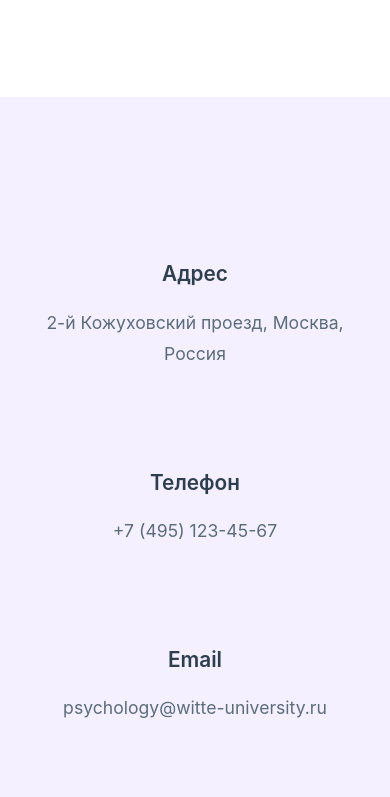
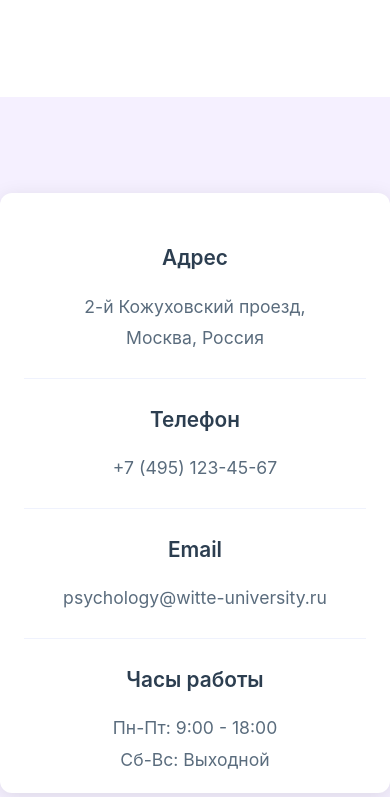
Before and after one commit to psixolog44/psixolog-cabinet, a Django app: page /contacts/ in a window 390 px wide. Shown: the part 383-1180 px from the top of the page. Run offline with Django 5.2, Linux system fonts and the light colour scheme; grey boxes are pictures that could not be loaded.

Commit message:
Fixed map UI

```diff
--- a/static/css/style.css
+++ b/static/css/style.css
@@ -489,16 +489,53 @@ section h2 {
     padding: 2rem 0;
 }
 
+.contacts-wrapper {
+    display: flex;
+    gap: 0;
+    align-items: stretch;
+    background: #ffffff;
+    border-radius: 12px;
+    overflow: hidden;
+    box-shadow: 0 4px 20px rgba(0, 0, 0, 0.1);
+    height: 600px;
+}
+
 .contacts-grid {
-    display: grid;
-    grid-template-columns: repeat(auto-fit, minmax(250px, 1fr));
-    gap: 2rem;
-    margin-top: 2rem;
+    flex: 0 0 40%;
+    display: flex;
+    flex-direction: column;
+    padding: 2rem;
+    height: 100%;
 }
 
 .contact-block {
+    flex: 1;
     text-align: center;
-    padding: 2rem 1.5rem;
+    padding: 1.5rem;
+    border-bottom: 1px solid rgba(102, 126, 234, 0.1);
+    display: flex;
+    flex-direction: column;
+    justify-content: center;
+}
+
+.contact-block:last-child {
+    border-bottom: none;
+}
+
+.map-container {
+    flex: 0 0 60%;
+    width: 100%;
+    height: 100%;
+    display: flex;
+    align-items: stretch;
+}
+
+.map-container iframe {
+    width: 100%;
+    height: 100%;
+    border: none;
+    display: block;
+    flex: 1;
 }
 
 .contact-block h3 {
@@ -515,22 +552,6 @@ section h2 {
     margin: 0;
 }
 
-.contacts-map {
-    background: #ffffff;
-}
-
-.contacts-map .section-content {
-    padding: 2rem 0;
-}
-
-.map-container {
-    width: 100%;
-    max-width: 1200px;
-    margin: 0 auto;
-    border-radius: 8px;
-    overflow: hidden;
-    box-shadow: 0 4px 20px rgba(0, 0, 0, 0.1);
-}
 
 .features {
     background: #f5f0ff;
@@ -719,8 +740,26 @@ section h2 {
         font-size: 1rem;
     }
 
+    .contacts-wrapper {
+        flex-direction: column;
+        gap: 0;
+    }
+
     .contacts-grid {
+        flex: 1;
         grid-template-columns: repeat(2, 1fr);
+        padding: 1.5rem;
+    }
+
+    .map-container {
+        flex: 1;
+        width: 100%;
+        min-height: 300px;
+        position: relative;
+    }
+
+    .contacts-wrapper {
+        min-height: auto;
     }
 
     @media (max-width: 600px) {
--- a/templates/contacts.html
+++ b/templates/contacts.html
@@ -12,6 +12,7 @@
 
 <section class="contacts-info">
     <div class="section-content">
+        <div class="contacts-wrapper">
             <div class="contacts-grid">
                 <div class="contact-block">
                     <h3>Адрес</h3>
@@ -30,13 +31,9 @@
                     <p>Пн-Пт: 9:00 - 18:00<br>Сб-Вс: Выходной</p>
                 </div>
             </div>
+            <div class="map-container">
+                <iframe src="https://www.google.com/maps/embed?pb=!1m18!1m12!1m3!1d15120.641118896838!2d37.65627018573483!3d55.71164274250781!2m3!1f0!2f0!3f0!3m2!1i1024!2i768!4f13.1!3m3!1m2!1s0x414ab4caf9faf987%3A0xbfd80e63b2dea40f!2s2-Y%20Kozhukhovskiy%20Proyezd%2C%20Moskva%2C%20Russia!5e0!3m2!1sen!2saz!4v1764412880585!5m2!1sen!2saz" style="border:0;" allowfullscreen="" loading="lazy" referrerpolicy="no-referrer-when-downgrade"></iframe>
             </div>
-</section>
-
-<section class="contacts-map">
-    <div class="section-content">
-        <div class="map-container">
-            <iframe src="https://www.google.com/maps/embed?pb=!1m18!1m12!1m3!1d15120.641118896838!2d37.65627018573483!3d55.71164274250781!2m3!1f0!2f0!3f0!3m2!1i1024!2i768!4f13.1!3m3!1m2!1s0x414ab4caf9faf987%3A0xbfd80e63b2dea40f!2s2-Y%20Kozhukhovskiy%20Proyezd%2C%20Moskva%2C%20Russia!5e0!3m2!1sen!2saz!4v1764412880585!5m2!1sen!2saz" width="100%" height="450" style="border:0;" allowfullscreen="" loading="lazy" referrerpolicy="no-referrer-when-downgrade"></iframe>
         </div>
     </div>
 </section>
```
Lines whose indentation alone changed are shown as unchanged.
